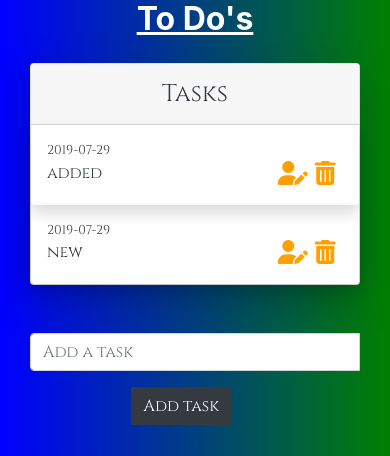
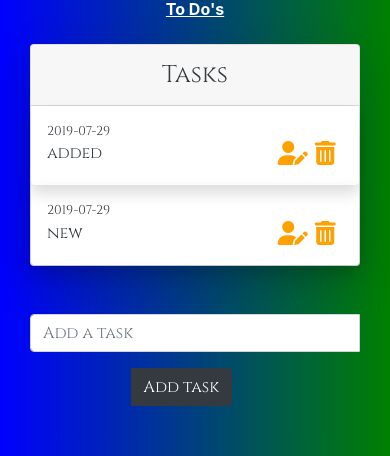
Before and after one commit to BinarySteve/taskapp, a Flask app: page / in a window 390 px wide. Shown: the top 456 px of the page. Run offline with Flask 2, Linux system fonts and the light colour scheme; data comes from the database, SQL or seed files in the repository; some libraries are stand-ins or nearby versions.

Commit message:
added responsiveness

```diff
--- a/static/css/main.css
+++ b/static/css/main.css
@@ -123,6 +123,6 @@ td {
 
     }
     #updateh1, #todotitle{
-        font-size: 2em;
+        font-size: 1em;
     }
 }
```
